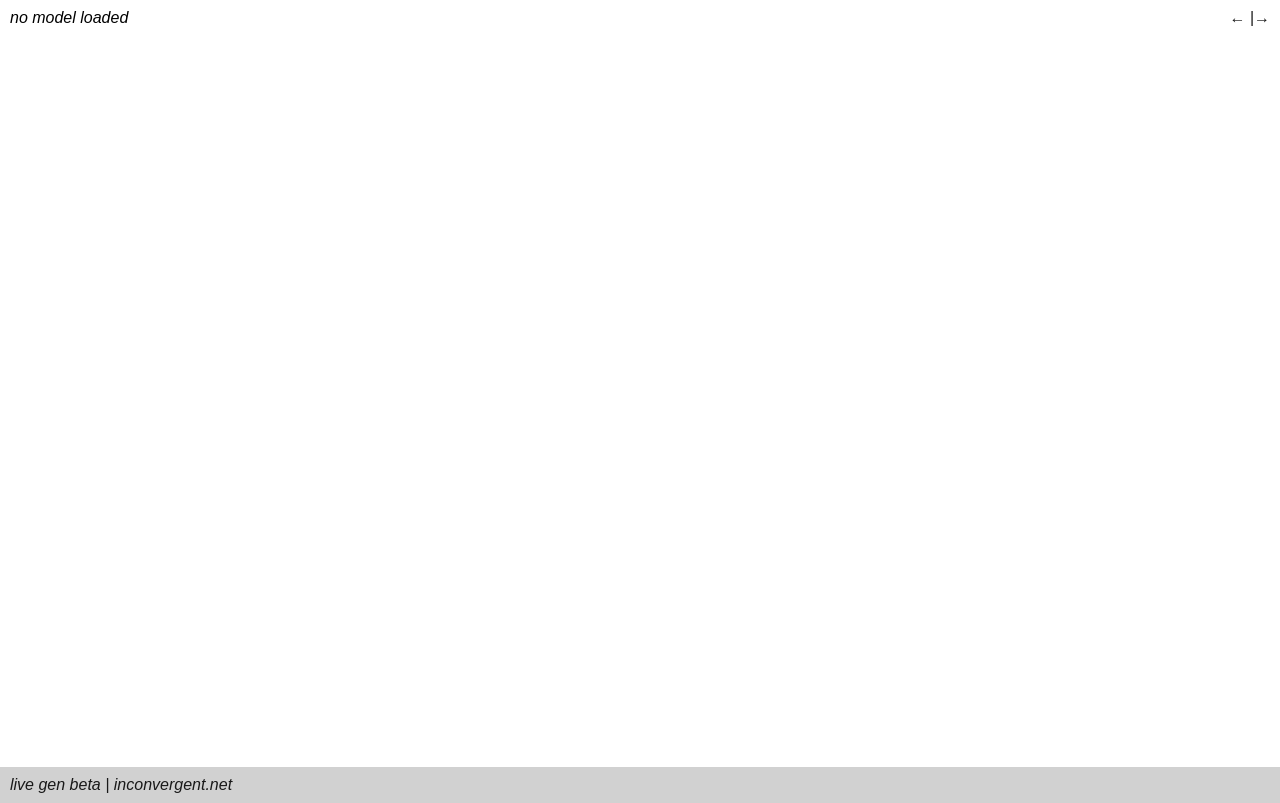
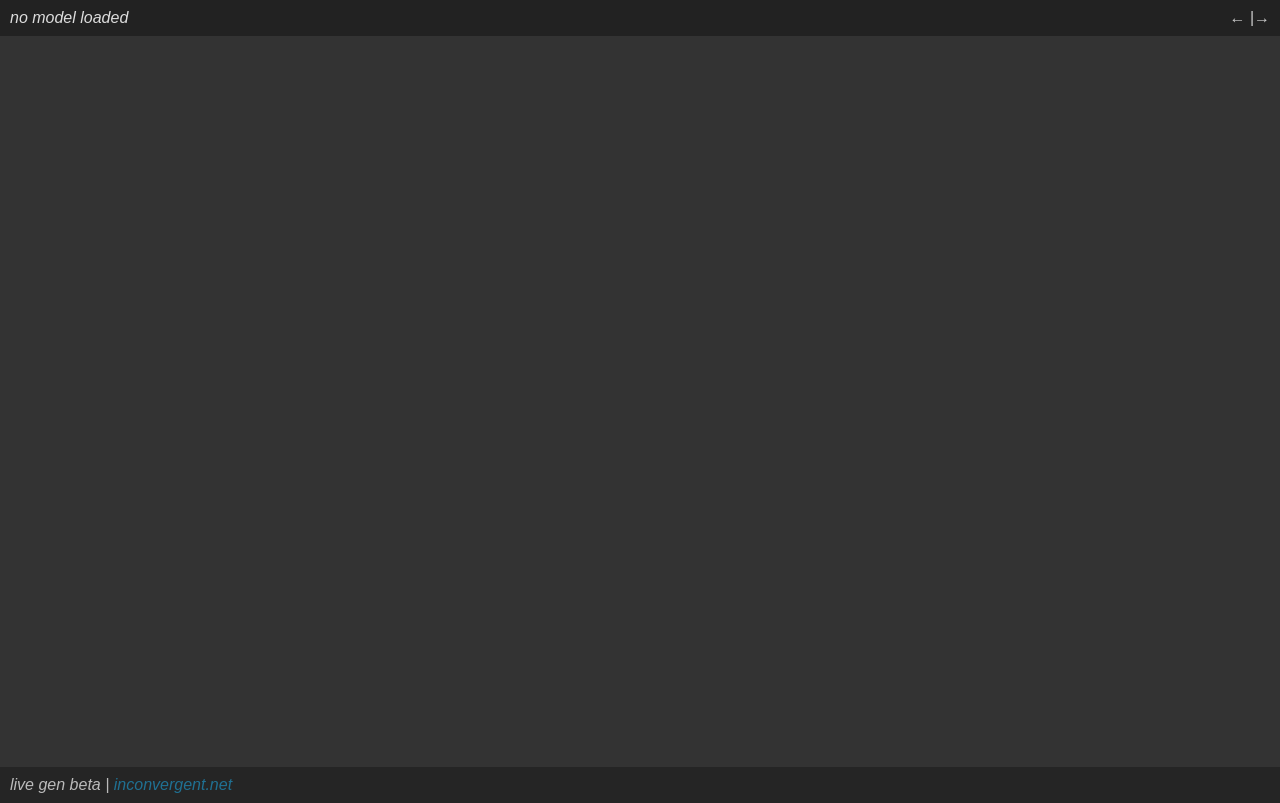
Before and after one commit to Ecoblockchain/webgl-obj-server, a website with bundled scripts: page www/index.html in a window 1280 px wide. Built offline with nearby package versions, Linux system fonts and the light colour scheme; a web font is replaced by a local one.

Commit message:
color scheme

```diff
--- a/www/css/main.css
+++ b/www/css/main.css
@@ -31,8 +31,8 @@ table {
   border-spacing: 0; }
 
 body{
-  background-color: #FFF;
-  color: #000;
+  background-color: hsl(185,0%,20%);
+  color: #DDD;
   padding: 0px;
   margin: 0px;
   font-family: 'Droid Sans', sans-serif;
@@ -82,8 +82,8 @@ canvas {
   padding: 10px;
   text-align: left;
   width: 100%;
-  opacity: 0.9;
-  background-color: #CCC;
+  opacity: 0.8;
+  background-color: #222;
 }
 
 #message {
@@ -92,6 +92,7 @@ canvas {
   position: absolute;
   padding: 10px;
   text-align: left;
+  background-color: #222;
   width: 100%;
 }
 
@@ -103,9 +104,9 @@ canvas {
   text-align: left;
   width: 100%;
   opacity: 0.9;
-  color: #000;
+  color: #DDD;
   text-align: right;
-  z-index: 2;
+  z-index: 100;
 }
 
 .nav:hover{
@@ -113,6 +114,6 @@ canvas {
 }
 
 a, a.active, a.visited, a.hover{
-  color: #000;
+  color: hsl(198, 72%, 39%);
   text-decoration: none;
 }
--- a/www/jsx/index.jsx
+++ b/www/jsx/index.jsx
@@ -1,4 +1,3 @@
-/* jshint ignore:start */
 
 let Viewer = React.createClass({
   getInitialState: () => ({
@@ -139,5 +138,3 @@ ReactDOM.render(
     <App/>,
     document.getElementById('container')
 );
-
-/* jshint ignore:start */
--- a/www/src/index.js
+++ b/www/src/index.js
@@ -1,6 +1,4 @@
 'use strict';
-
-/* jshint ignore:start */
 
 var Viewer = React.createClass({
   displayName: 'Viewer',
@@ -169,5 +167,3 @@ var App = React.createClass({
 });
 
 ReactDOM.render(React.createElement(App, null), document.getElementById('container'));
-
-/* jshint ignore:start */
--- a/www/src/viewer.js
+++ b/www/src/viewer.js
@@ -26,7 +26,7 @@ ViewerUtils.makeViewer = function () {
   });
   renderer.autoClear = true;
 
-  var camera = new THREE.PerspectiveCamera(40, win.width / win.height, 1, 20);
+  var camera = new THREE.PerspectiveCamera(40, win.width / win.height, 1, 50);
 
   var scene = new THREE.Scene();
 
@@ -71,8 +71,8 @@ ViewerUtils.makeViewer = function () {
   //let fog = new THREE.Fog(0xffffff, 5, 30)
 
   var hemiLight = new THREE.HemisphereLight(0xffffff, 0xffffff, 1.0);
-  hemiLight.color.setHSL(0.5, 0.0, 0.3);
-  hemiLight.groundColor.setHSL(0.5, 1, 0.3);
+  hemiLight.color.setHSL(0.55, 0.72, 0.5);
+  hemiLight.groundColor.setHSL(0.0, 0.0, 0.31);
   hemiLight.position.set(0, 10, 0);
   scene.add(hemiLight);
 
@@ -94,7 +94,7 @@ ViewerUtils.loader = new THREE.OBJLoader();
 
 ViewerUtils.loadObj = function loadObj(url, viewer, scale) {
 
-  scale = scale || 10;
+  scale = scale || 20;
 
   ViewerUtils.loader.load(url, function (obj) {
 
```
Also changed, not shown: www/jsx/viewer.js (+4 -4 lines), 3 other files.
